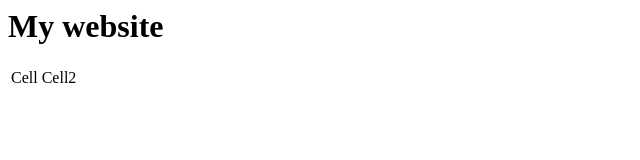
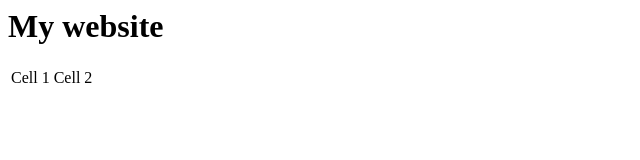
Before and after one commit to in-0/my-cool-website, a plain HTML site: page index.html in a window 1280 px wide. Shown: the full height of the page, 0-640 px from the left. Drawn offline with Linux system fonts and the light colour scheme.

Commit message:
Rename cell

```diff
--- a/index.html
+++ b/index.html
@@ -3,8 +3,8 @@
   <h1>My website</h1>
   <table>
     <tr>
-      <td>Cell</td>
-      <td>Cell2</td>
+      <td>Cell 1</td>
+      <td>Cell 2</td>
     </tr>
   </table>
 </body>
```
